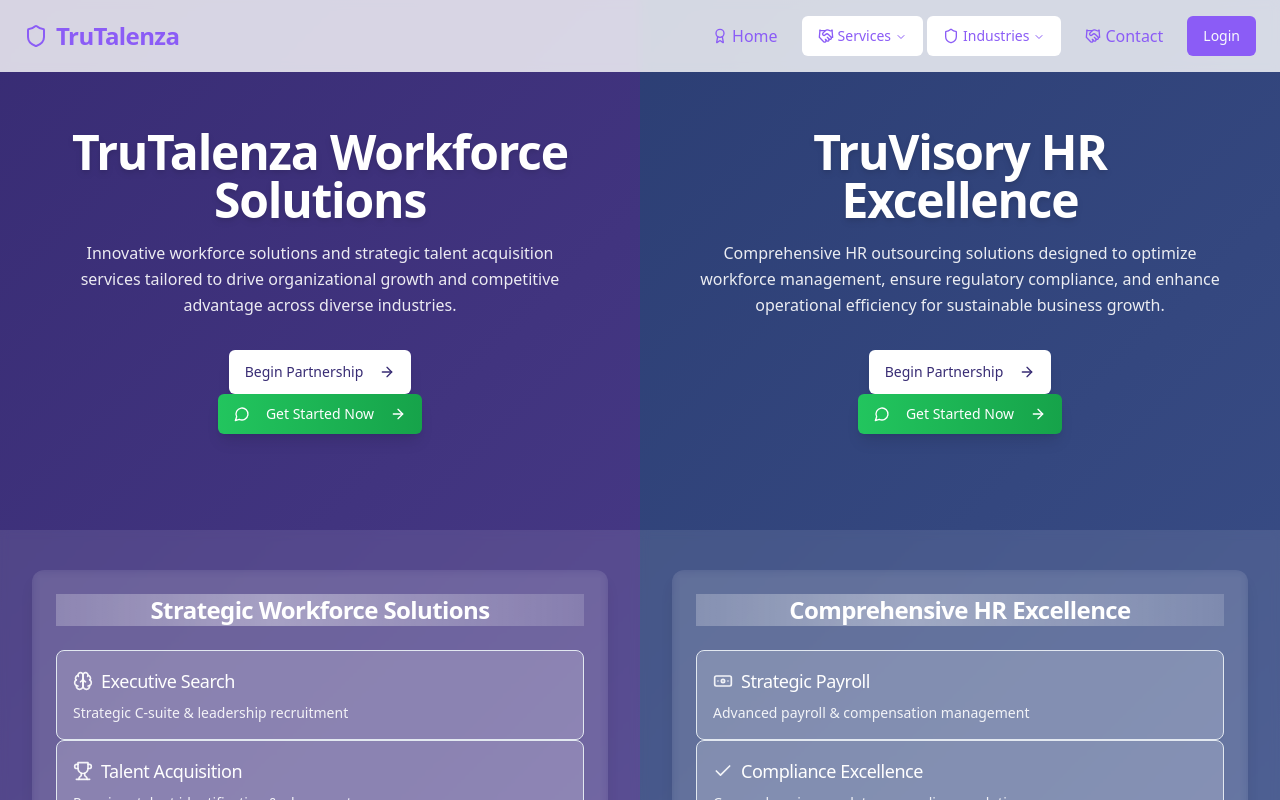
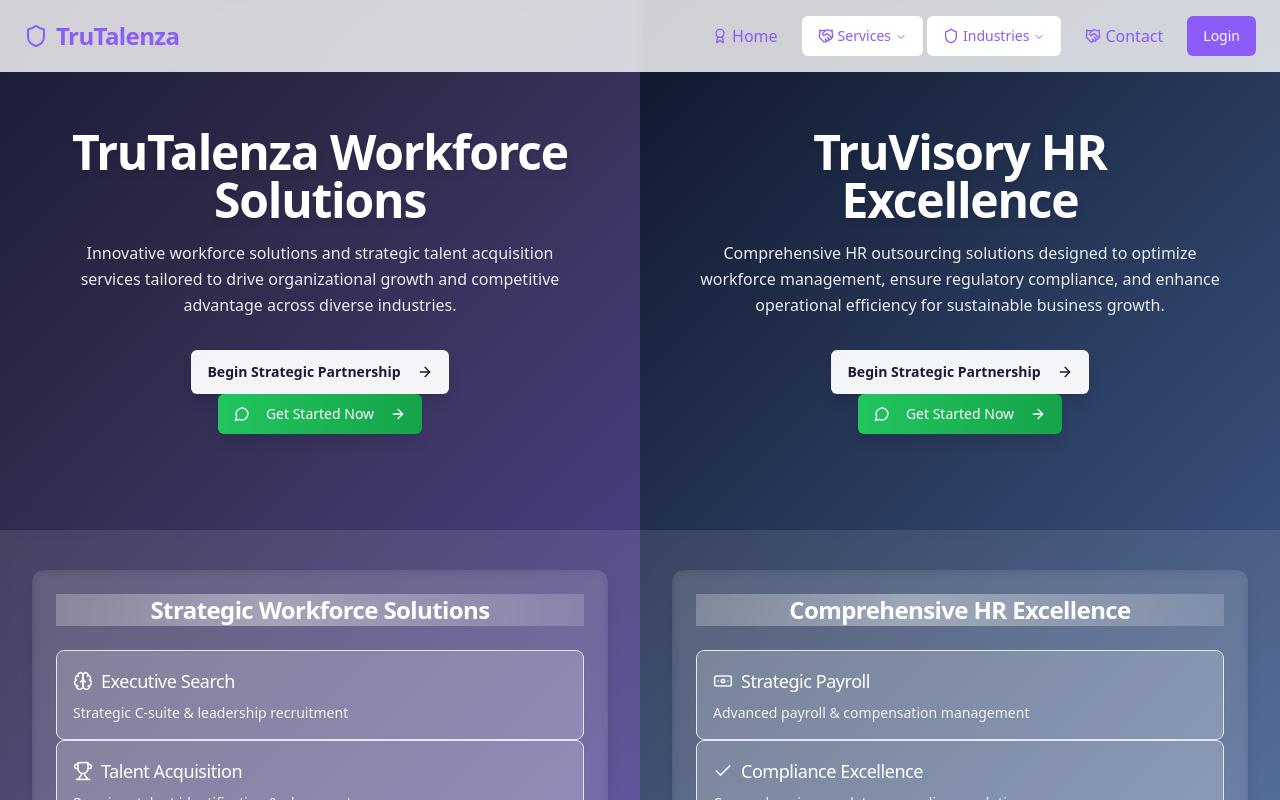
Before and after one commit to Nob1taaaa/vista-spark-web-23, a React (Vite) app: page / in a window 1280 px wide. Shown: the top 800 px of the page. Built offline with nearby package versions, Linux system fonts and the light colour scheme.

Commit message:
Refine homepage aesthetics
Enhance the homepage's visual appeal by adjusting colors to match the official website's aesthetic, ensuring a cohesive and professional look.

```diff
--- a/src/components/HeroSections.tsx
+++ b/src/components/HeroSections.tsx
@@ -23,12 +23,11 @@ const HeroSection = ({
 
   return (
     <div
-      className="min-h-[100vh] w-full flex flex-col pt-16 sm:pt-20"
+      className="min-h-[100vh] w-full flex flex-col pt-16 sm:pt-20 relative overflow-hidden"
       style={{
-        background: isPurple ? '#382c74' : '#2c3e74',
-        backgroundImage: isPurple ?
-          'linear-gradient(135deg, #382c74 0%, #4a3c8a 100%)' :
-          'linear-gradient(135deg, #2c3e74 0%, #3c508a 100%)'
+        background: isPurple ?
+          'linear-gradient(135deg, #1a1b3a 0%, #2c2947 25%, #3d3766 50%, #4a4085 75%, #5749a3 100%)' :
+          'linear-gradient(135deg, #0f1629 0%, #1e2b47 25%, #2d4065 50%, #3c5583 75%, #4b6aa1 100%)'
       }}
     >
       <div className="mobile-section flex-grow flex items-center justify-center">
@@ -43,8 +42,8 @@ const HeroSection = ({
               </p>
               <div className="mobile-flex justify-center animate-scale-in">
                 <Link to="/contact" className="w-full sm:w-auto">
-                  <Button className="mobile-button bg-white text-[#382c74] hover:bg-gray-100 button-hover shadow-lg hover:shadow-xl transition-all duration-300 hover:translate-y-[-3px] w-full sm:w-auto">
-                    <span>Begin Partnership</span>
+                  <Button className="mobile-button bg-white/95 text-[#1a1b3a] hover:bg-white hover:text-[#2c2947] shadow-lg hover:shadow-xl transition-all duration-300 hover:translate-y-[-3px] w-full sm:w-auto font-semibold">
+                    <span>Begin Strategic Partnership</span>
                     <ArrowRight className="ml-2 h-4 w-4 animate-bounce-slow" />
                   </Button>
                 </Link>
```
